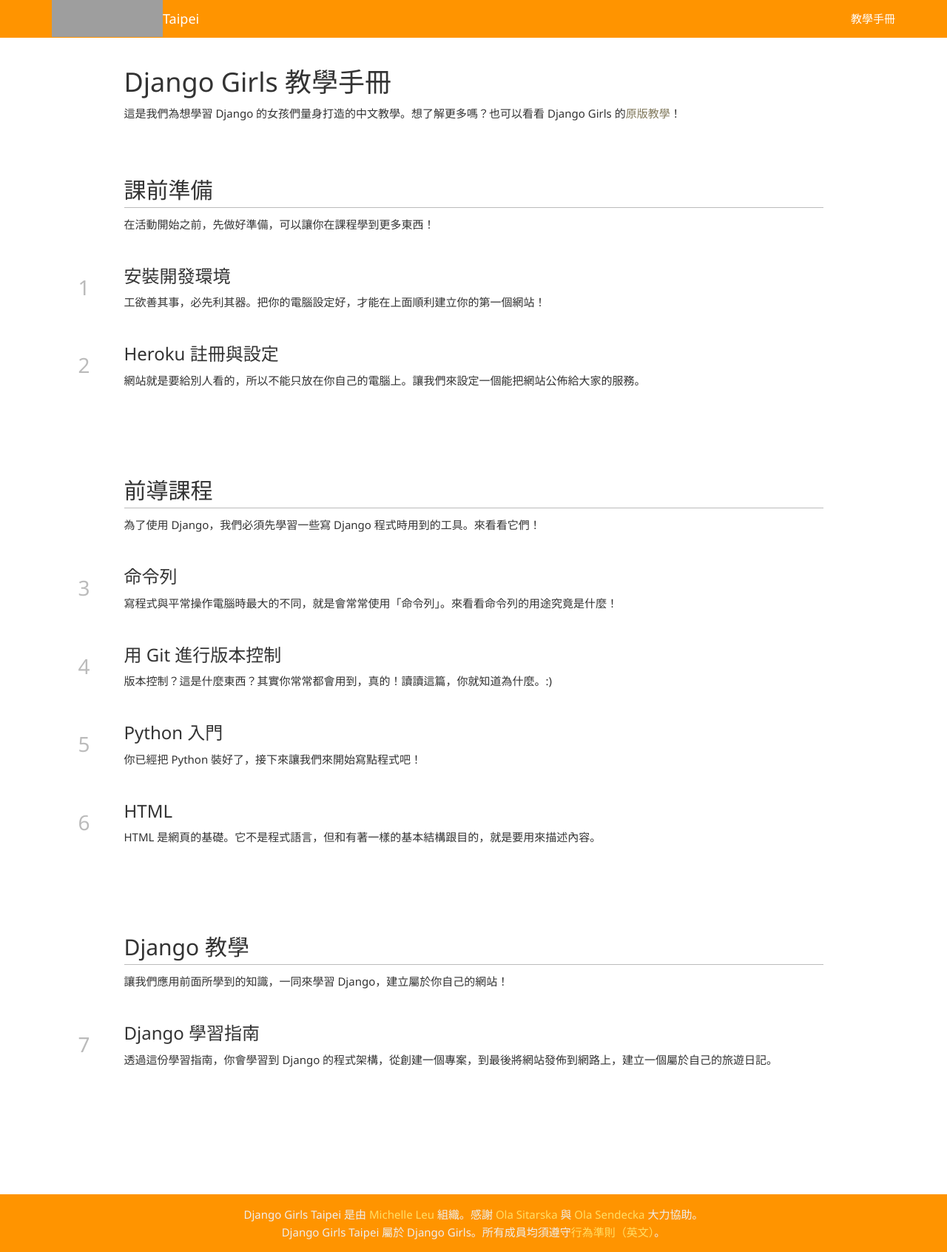
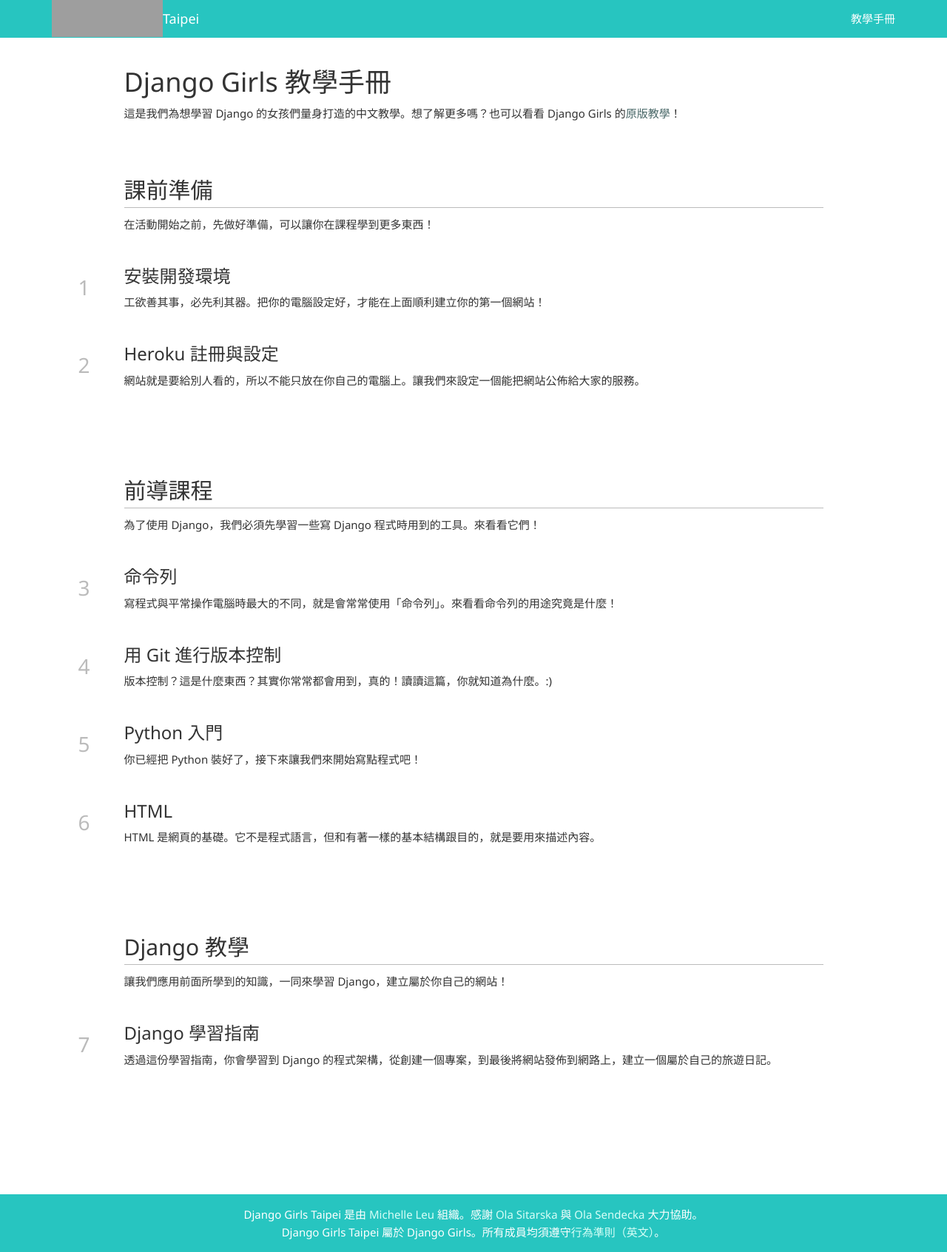
Before and after one commit to djangogirlstaipei/djangogirlstaipei-django, a Django app: page /tutorials/ in a window 1280 px wide. Shown: the whole page at 74% size. Run offline with Django 3.2, Linux system fonts and the light colour scheme; some libraries are stand-ins or nearby versions; grey boxes are pictures that could not be loaded.

Commit message:
New styling

```diff
--- a/base/static/base/css/base.css
+++ b/base/static/base/css/base.css
@@ -6,18 +6,18 @@ p {
     line-height: 1.6em;
 }
 a {
-    color: #7F7759;
+    color: #476666;
 }
 blockquote {
     font-size: 90%;
     color: #777;
 }
 a:hover, a:focus, a:active {
-    color: #7F6F33;
+    color: #286665;
 }
 .navbar-default {
-    background: rgb(255, 148, 0);
-    border-color: rgb(255, 148, 0);
+    background: #27C5C0;
+    border-color: #27C5C0;
 }
 .navbar-default .navbar-toggle:hover, .navbar-default .navbar-toggle:focus {
     color: transparent;
@@ -48,18 +48,18 @@ a:hover, a:focus, a:active {
 
 /* Custom styles */
 footer {
-    background: rgb(255, 148, 0);
+    background: #27C5C0;
     margin-top: 50px;
     padding: 1em;
-    color: #eee;
+    color: #FFF;
     text-align: center;
 }
 footer p {
     margin: 0;
 }
 footer a {
-    color: #FFDE66;
+    color: #D7FFF7;
 }
 footer a:hover, footer a:focus, footer a:active {
-    color: #FFEEB2;
+    color: #FFF;
 }
--- a/pages/static/pages/css/tutorial_list.css
+++ b/pages/static/pages/css/tutorial_list.css
@@ -35,7 +35,7 @@ h3 {
     height: 60px;
 }
 .tutorial-item:hover:before {
-    background-color: rgb(255, 148, 0);
+    background-color: #27C5C0;
     color: #fff;
     border-radius: 60px;
 }
```
